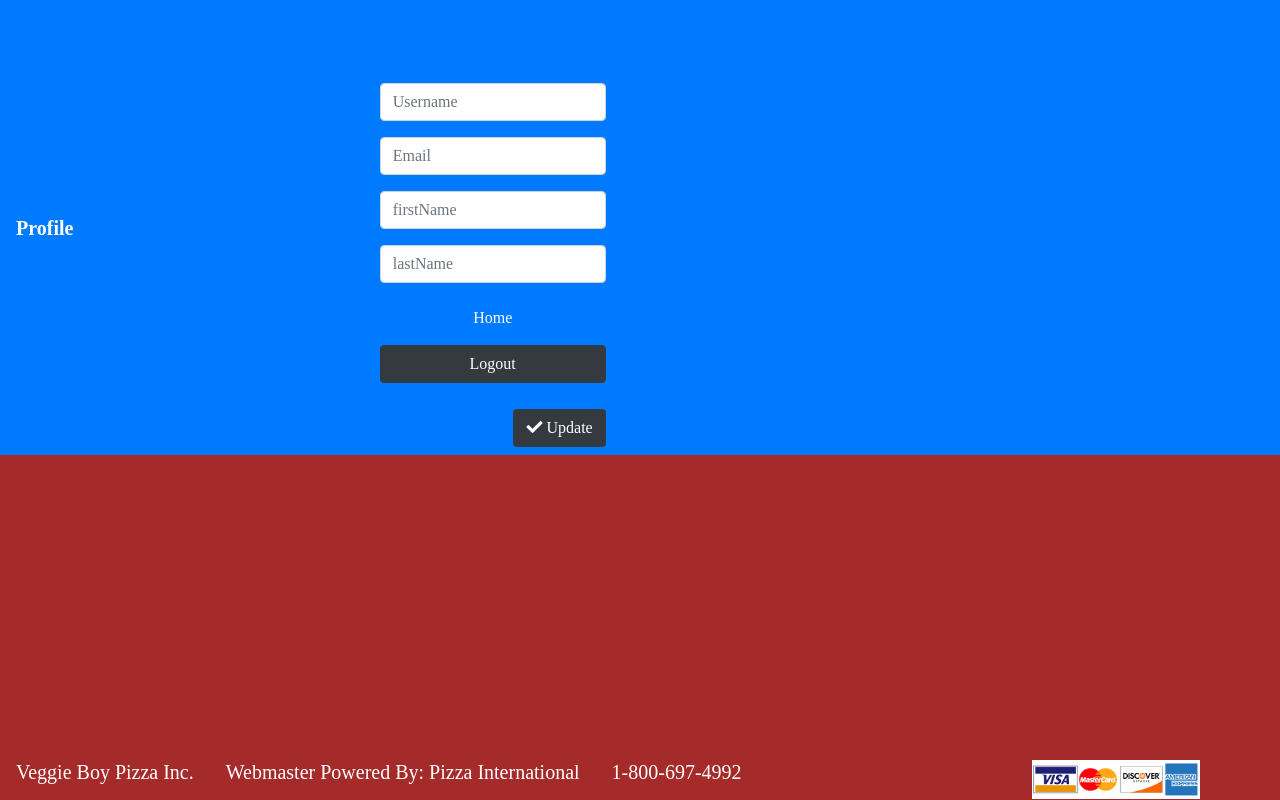
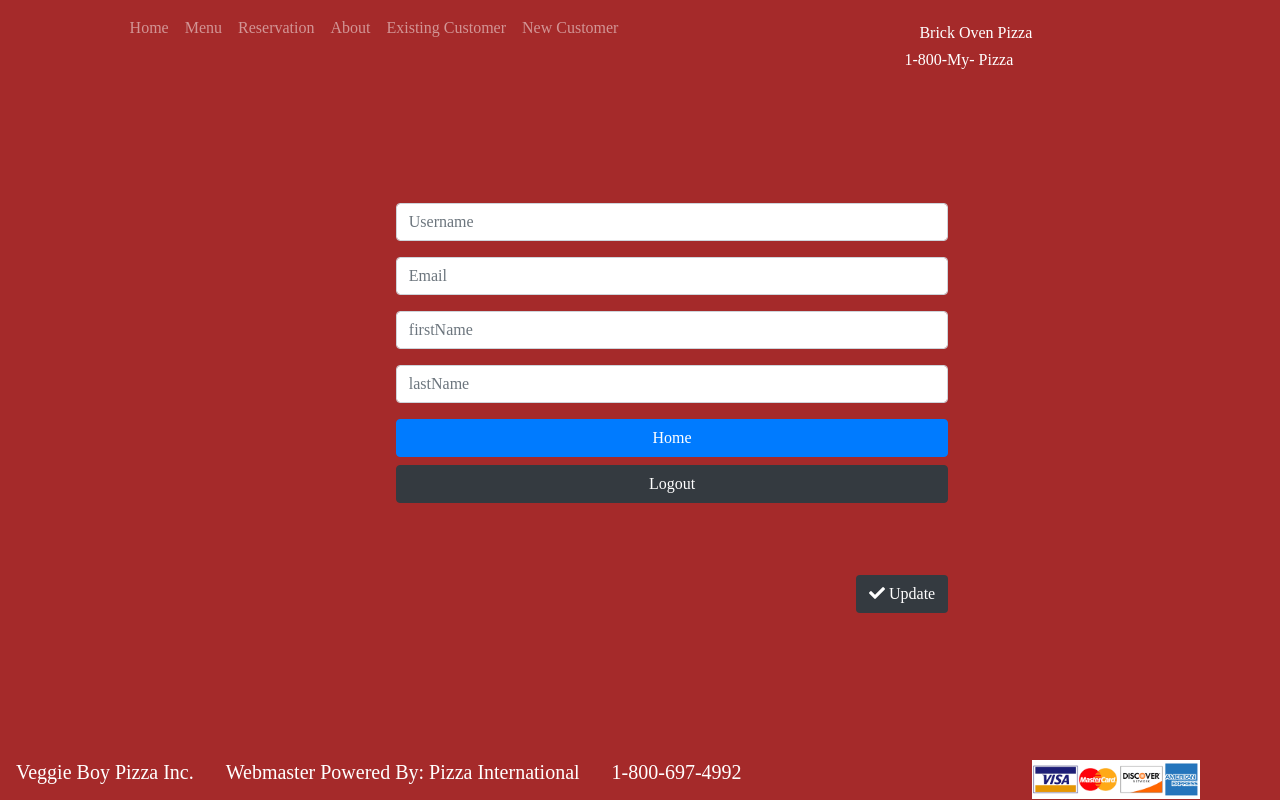
Before and after one commit to dahgeni/Veggie-Boy-Pizza, a React (Create React App) app: page /profile in a window 1280 px wide. Built offline with nearby package versions, Linux system fonts and the light colour scheme; no server answers.

Commit message:
fixed errors in profile page

```diff
--- a/src/components/Home/Profile.js
+++ b/src/components/Home/Profile.js
@@ -101,13 +101,13 @@ updateUser = async newUser => {
 
     return (
     <div>
-        <nav className="navbar navbar-dark bg-primary fixed-top">
+        {/* <nav className="navbar navbar-dark bg-primary fixed-top">
           <Link to="/profile"
           className="navbar-brand">
           <b>Profile</b>
           </Link>
-           {/* <button
-            className= "btn color-white bg-transparent"
+           {/* <button */}
+            {/* className= "btn color-white bg-transparent"
             type="submit"
              form="myForm">
              <i className="fas fa-check"></i>
@@ -170,13 +170,13 @@ updateUser = async newUser => {
 
            <Link to={`/`}
            className="btn btn-primary btn-block">Home</Link>
-          <button
-          type= "button"
+          <Link to=
+          "login"
            className="btn btn-dark btn-block"
            onClick = {this.logout}
           >
           Logout
-          </button>
+          </Link>
            <br />
            <br />
            <br />
@@ -188,7 +188,7 @@ updateUser = async newUser => {
              </button>
           </form>
         </div>
-          </nav>
+
         <Footer />
       </div>
 
```
